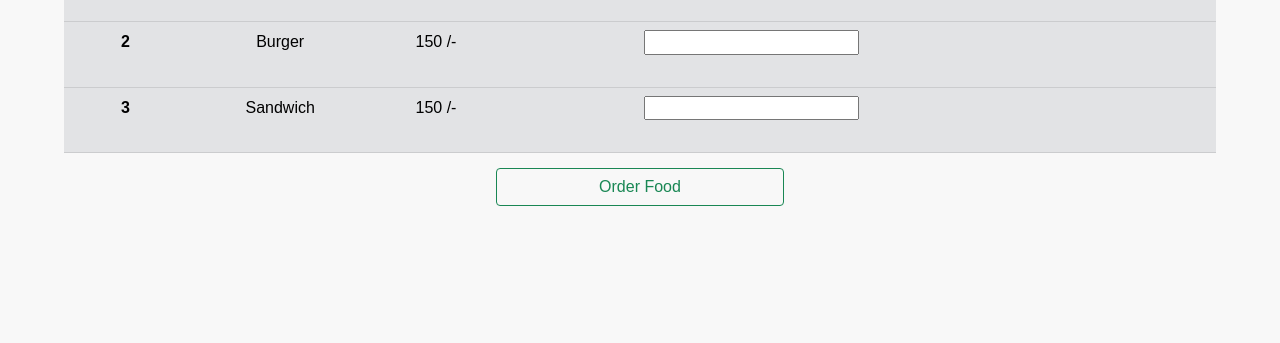
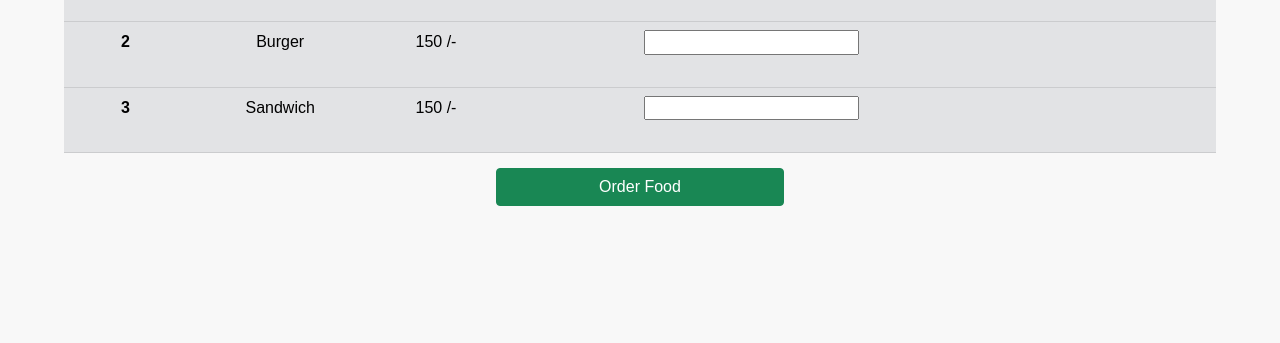
Before and after one commit to abhie16/food-order, a plain HTML site: page index.html in a window 1280 px wide. Shown: the part 1579-1922 px from the top of the page. Drawn offline with nearby package versions, Linux system fonts and the light colour scheme.

Commit message:
Update index.html

```diff
--- a/index.html
+++ b/index.html
@@ -95,7 +95,7 @@
     </table>
 
     <div class="d-grid gap-2 col-3 mx-auto">
-      <button class="btn btn-outline-success" id="btn-order-food" type="button">Order Food</button>
+      <button class="btn btn-success" id="btn-order-food" type="button">Order Food</button>
     </div>
 
   </section>
```
